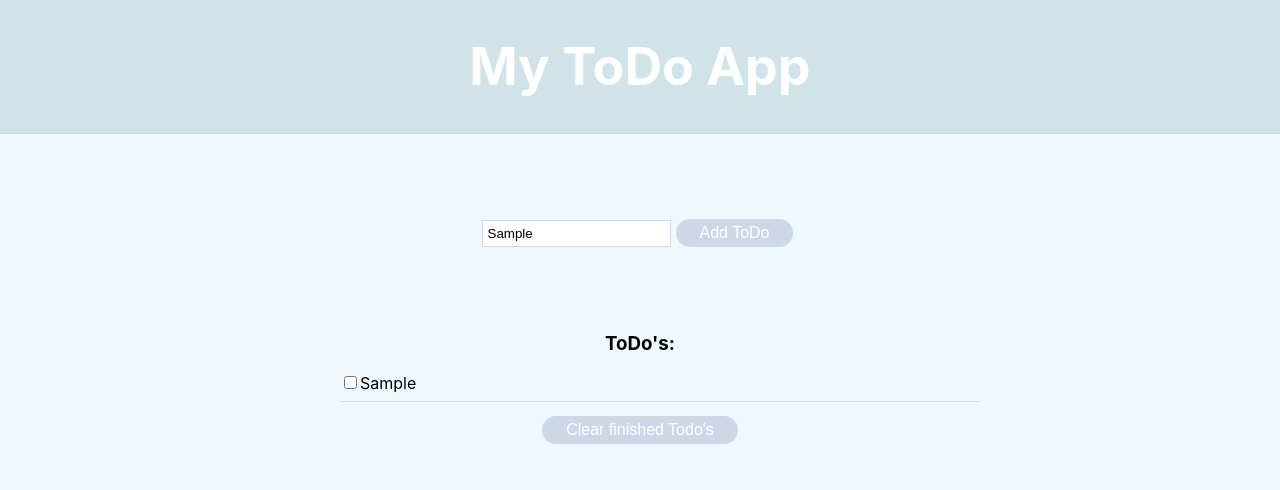
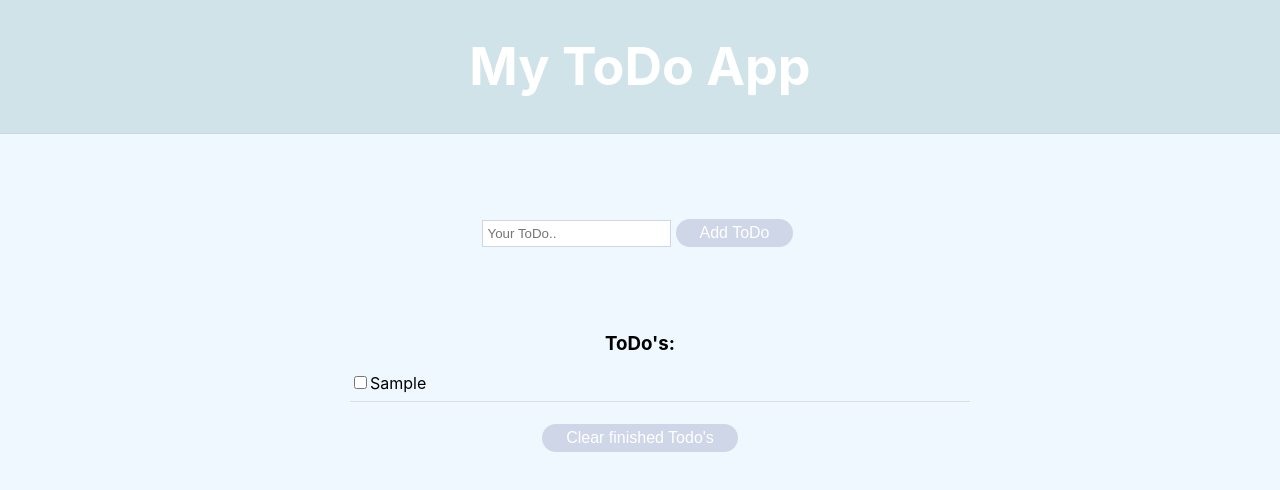
Before and after one commit to maureenoldyck/intro-react, a React (Create React App) app: page / in a window 1280 px wide. Both pictures are taken after typing "Sample" into the empty fields and a click on the button "Add ToDo". Shown: the top 490 px of the page. Built offline with nearby package versions, Linux system fonts and the light colour scheme.

Commit message:
Add functions: mark todo as complete, delete completed todos

```diff
--- a/src/App.css
+++ b/src/App.css
@@ -56,3 +56,8 @@ hr {
   border-top: 1px solid rgba(0, 0, 0, 0.1);
   border-bottom: 1px solid rgba(255, 255, 255, 0.3);
 }
+
+.completed {
+  text-decoration: line-through;
+  opacity: 0.5;
+}
--- a/src/App.js
+++ b/src/App.js
@@ -1,18 +1,30 @@
 import './App.css';
-import React, {useState} from 'react';
+import React, {useState, useEffect} from 'react';
 import Form from './components/Form'
 import ToDoList from './components/ToDoList'
+
+const LOCAL_STORAGE_KEY = 'todoApp.todos';
 
 const App = () => {
   const [newTodo, setNewTodo] = useState("");
   const [todos, setTodos] = useState([]);
+
+  useEffect(() => {
+  const storedTodos = JSON.parse(localStorage.getItem(LOCAL_STORAGE_KEY))
+  if (storedTodos) setTodos(storedTodos);
+  }, [])
+
+  useEffect(() => {
+    localStorage.setItem(LOCAL_STORAGE_KEY, JSON.stringify(todos))
+  }, [todos]);
+
   return (
     <div className="App">
       <header className="App-header">
         <h1> My ToDo App </h1>
       </header>
       < Form newTodo={newTodo} todos={todos} setTodos={setTodos} setNewTodo = {setNewTodo} />
-      < ToDoList todos={todos} />
+      < ToDoList todos={todos} setTodos={setTodos}/>
     </div>
   );
 }
--- a/src/components/Form.js
+++ b/src/components/Form.js
@@ -6,7 +6,7 @@ const Form = ({setNewTodo, newTodo, todos, setTodos}) => {
         setNewTodo(e.target.value);
     };
 
-    const addTodoHandler = (e) => {
+    const addTodo = (e) => {
         e.preventDefault();
         setTodos([
             ...todos,
@@ -20,8 +20,8 @@ const Form = ({setNewTodo, newTodo, todos, setTodos}) => {
     return (
         <div className="newToDo">
             <form>
-                <input onChange={newTodoHandler} type="text" placeholder="Your ToDo.." />
-                <button onClick={addTodoHandler} > Add ToDo</button>
+                <input onChange={newTodoHandler} type="text" placeholder="Your ToDo.." value={newTodo} />
+                <button onClick={addTodo} > Add ToDo</button>
             </form>
       </div>
     )
--- a/src/components/ToDo.js
+++ b/src/components/ToDo.js
@@ -1,14 +1,24 @@
 import React from 'react'
 
-const Todo = ({text}) => {
+const Todo = ({todo, todos, setTodos}) => {
+
+    const completeTodo  = () => {
+        setTodos(todos.map((item) => {
+            if (item.id === todo.id) {
+                return {
+                    ...item, completed: !item.completed
+                }
+            }
+            return item;
+        }));
+    }
+
     return (
-        <div className="toDo">
-            <li className="toDoItem">
-                <input type='checkbox'/>
-                {text}
-                <hr />
-            </li>
-        </div>
+        <li className={`listItem ${todo.completed ? "completed" : ""}`}>
+            <input onChange={completeTodo} type='checkbox' />
+            {todo.text}
+            <hr />
+        </li>
     )
 }
 
--- a/src/components/ToDoList.js
+++ b/src/components/ToDoList.js
@@ -1,16 +1,21 @@
 import React from 'react'
 import ToDo from './ToDo'
 
-const ToDoList = ({todos}) => {
+const ToDoList = ({todos, setTodos}) => {
+
+    const clearFinishedTodos = () => {
+        setTodos(todos.filter(element => element.completed === false))
+    }
+
     return (
         <div className='listContainer'>
             <h3> ToDo's: </h3>
-            <ul className='listItem'>
+            <ul>
                 {todos.map((todo) => (
-                    <ToDo key={todo.id} text={todo.text} />
+                    <ToDo key={todo.id} todos={todos} setTodos={setTodos} todo={todo} />
                 ))}
             </ul>
-            <button> Clear finished Todo's </button>
+            <button onClick={clearFinishedTodos}> Clear finished Todo's </button>
         </div>
     )
 }
```
